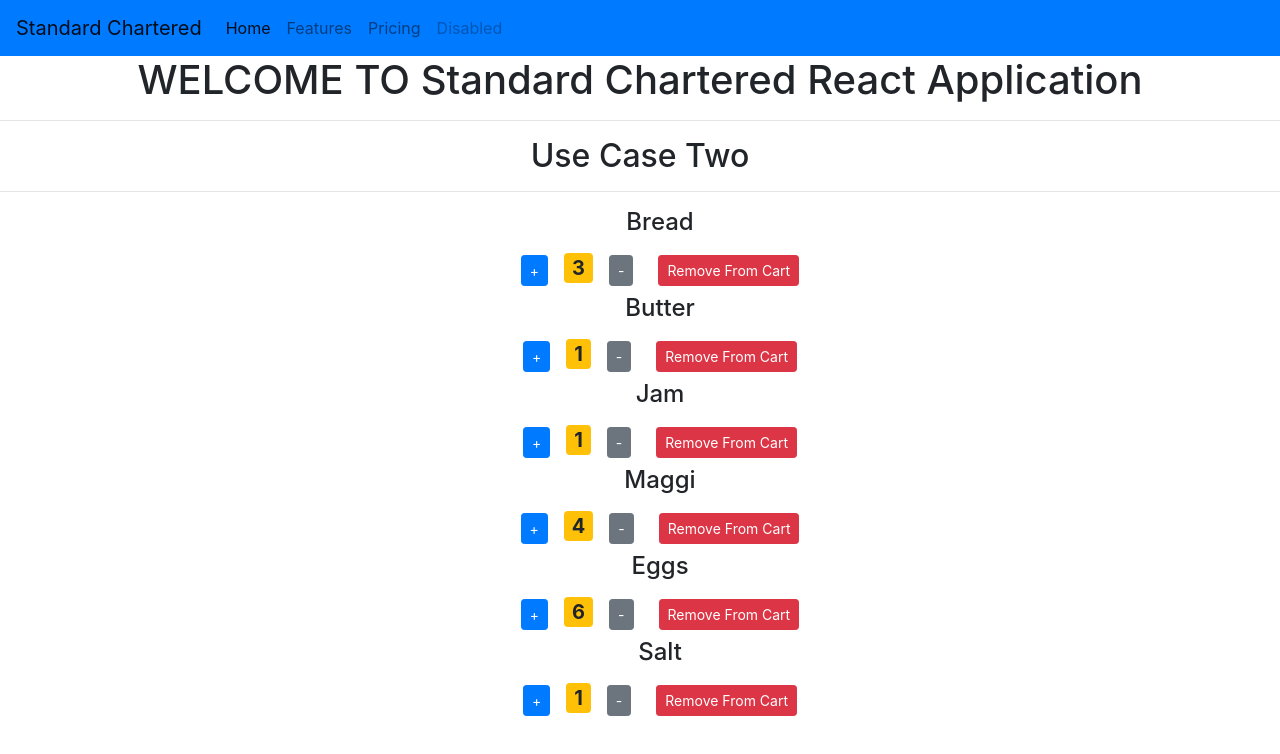
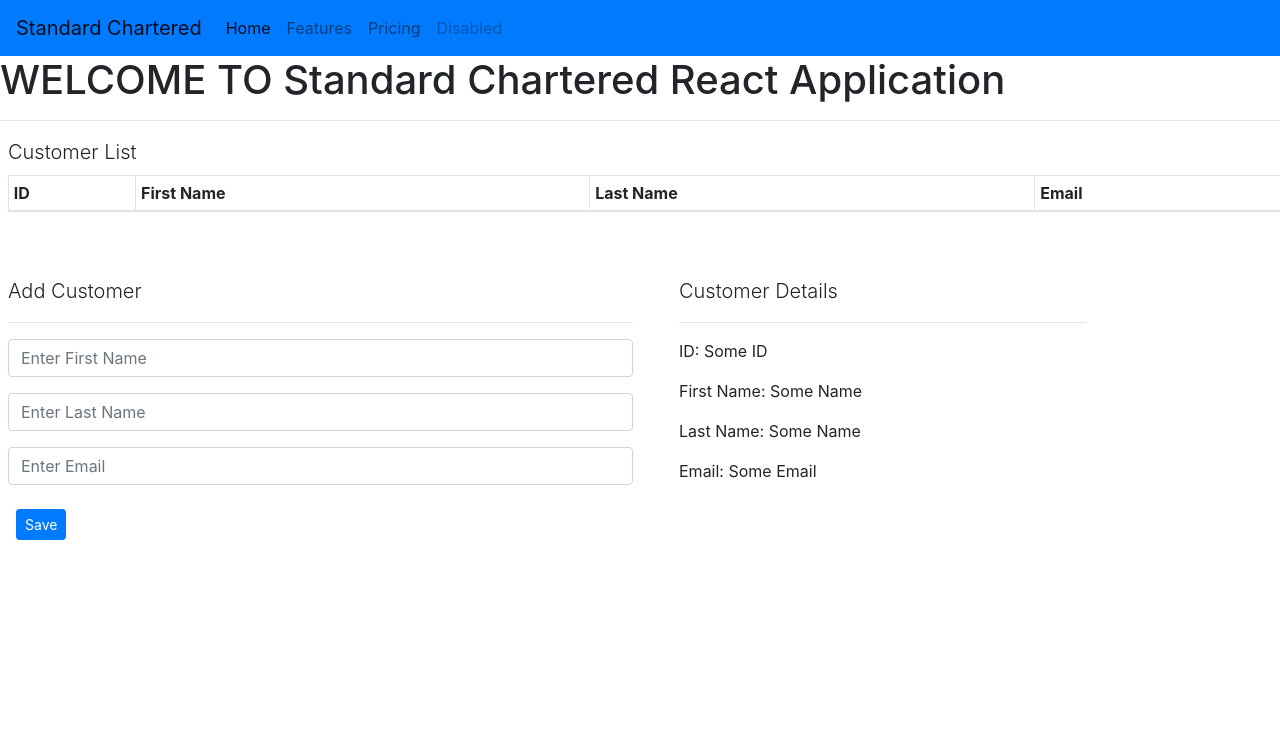
Before and after one commit to codewithz/scb-bootcamp-2022-react-playground, a React (Create React App) app: page / in a window 1280 px wide. Shown: the top 754 px of the page. Built offline with nearby package versions, Linux system fonts and the light colour scheme.

Commit message:
Customer Use Case- UI

```diff
--- a/src/App.css
+++ b/src/App.css
@@ -1,5 +1,5 @@
 .App {
-  text-align: center;
+  text-align: left;
 }
 
 .App-logo {
--- a/src/App.js
+++ b/src/App.js
@@ -3,6 +3,7 @@
 import { UseCaseOneHome } from './components/UseCaseOne/UseCaseOneHome';
 import { UseCaseTwoHome } from './components/UseCaseTwo/UseCaseTwoHome';
 import { Navbar } from './components/Navbar';
+import { UseCaseThreeHome } from './components/UseCaseThree/UseCaseThreeHome';
 
 function App() {
   return (
@@ -11,7 +12,8 @@
       <h1>WELCOME TO Standard Chartered React Application</h1>
       <hr />
       {/* <UseCaseOneHome /> */}
-      <UseCaseTwoHome />
+      {/* <UseCaseTwoHome /> */}
+      <UseCaseThreeHome />
 
     </div>
   );
--- /dev/null
+++ b/src/components/UseCaseThree/CustomerDetails.jsx
@@ -0,0 +1,13 @@
+export function CustomerDetails() {
+    return (
+        <div>
+            <p className="lead">Customer Details</p>
+            <hr />
+            <p>ID: Some ID</p>
+            <p>First Name: Some Name</p>
+            <p>Last Name: Some Name</p>
+            <p>Email: Some Email</p>
+
+        </div>
+    )
+}
--- /dev/null
+++ b/src/components/UseCaseThree/CustomerForm.jsx
@@ -0,0 +1,39 @@
+export function CustomerForm() {
+    return (
+        <div>
+            <p className="lead">Add Customer</p>
+            <hr />
+            <form className="ui form">
+                <div className="form-group">
+                    <input
+                        type="text"
+                        name="first-name"
+                        className="form-control"
+                        placeholder="Enter First Name"
+                    />
+                </div>
+                <div className="form-group">
+                    <input
+                        type="text"
+                        name="last-name"
+                        className="form-control"
+                        placeholder="Enter Last Name"
+                    />
+                </div>
+
+
+                <div className="form-group">
+                    <input
+                        type="email"
+                        name="email"
+                        className="form-control"
+                        placeholder="Enter Email"
+                    />
+                </div>
+                <button className="btn btn-primary btn-sm m-2">
+                    Save
+                </button>
+            </form>
+        </div>
+    )
+}
--- /dev/null
+++ b/src/components/UseCaseThree/CustomerList.jsx
@@ -0,0 +1,36 @@
+import { CustomerDetails } from "./CustomerDetails";
+import { CustomerForm } from "./CustomerForm";
+
+export function CustomerList() {
+    return (
+        <div>
+            <p className="lead m-2">Customer List</p>
+            <table
+                className="table table-hover table-bordered table-sm m-2">
+                <thead className="thead">
+                    <tr>
+                        <th>ID</th>
+                        <th>First Name</th>
+                        <th>Last Name</th>
+                        <th>Email</th>
+                    </tr>
+                </thead>
+            </table>
+
+            <br />
+            <br />
+
+            <div className="row">
+                <div className="col-md-6 m-2">
+                    <CustomerForm />
+                </div>
+
+
+
+                <div className="col-md-4 m-2">
+                    <CustomerDetails />
+                </div>
+            </div>
+        </div >
+    )
+}
--- /dev/null
+++ b/src/components/UseCaseThree/UseCaseThreeHome.jsx
@@ -0,0 +1,9 @@
+import { CustomerList } from "./CustomerList";
+
+export function UseCaseThreeHome() {
+    return (
+        <div>
+            <CustomerList />
+        </div>
+    )
+}
```
Also changed, not shown: src/components/UseCaseThree/customers.json (added, +32 -0 lines).
